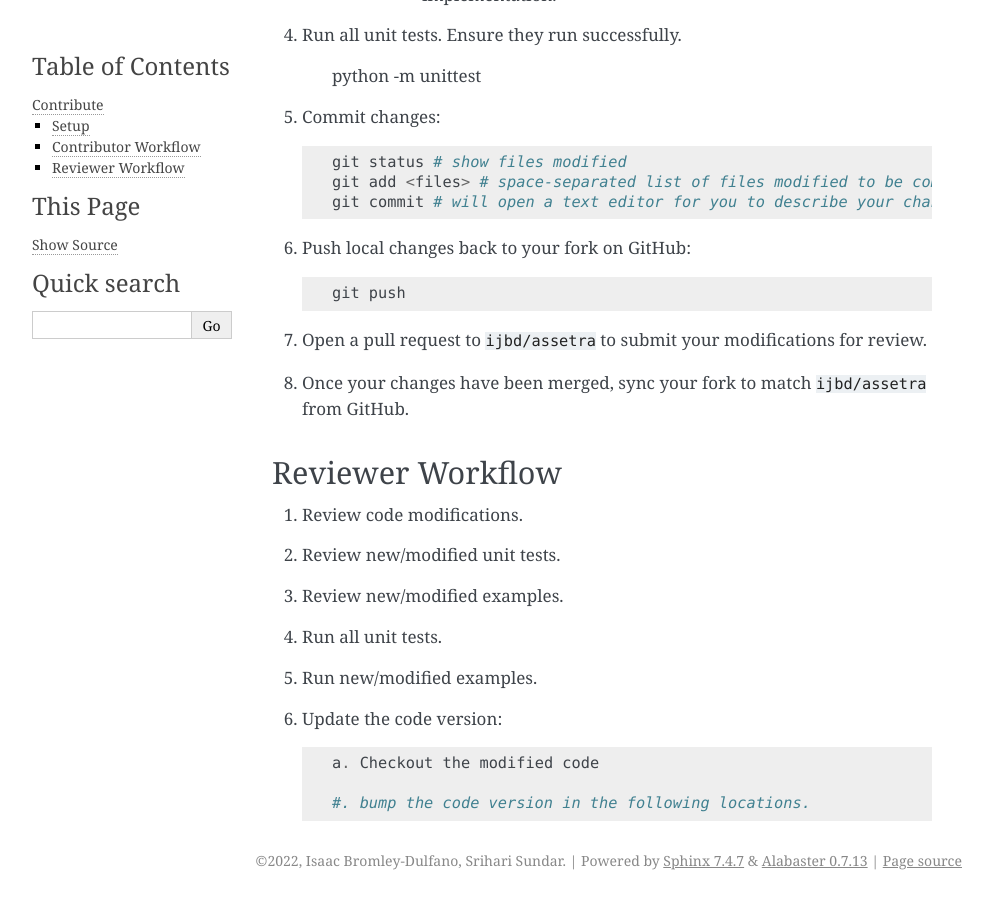
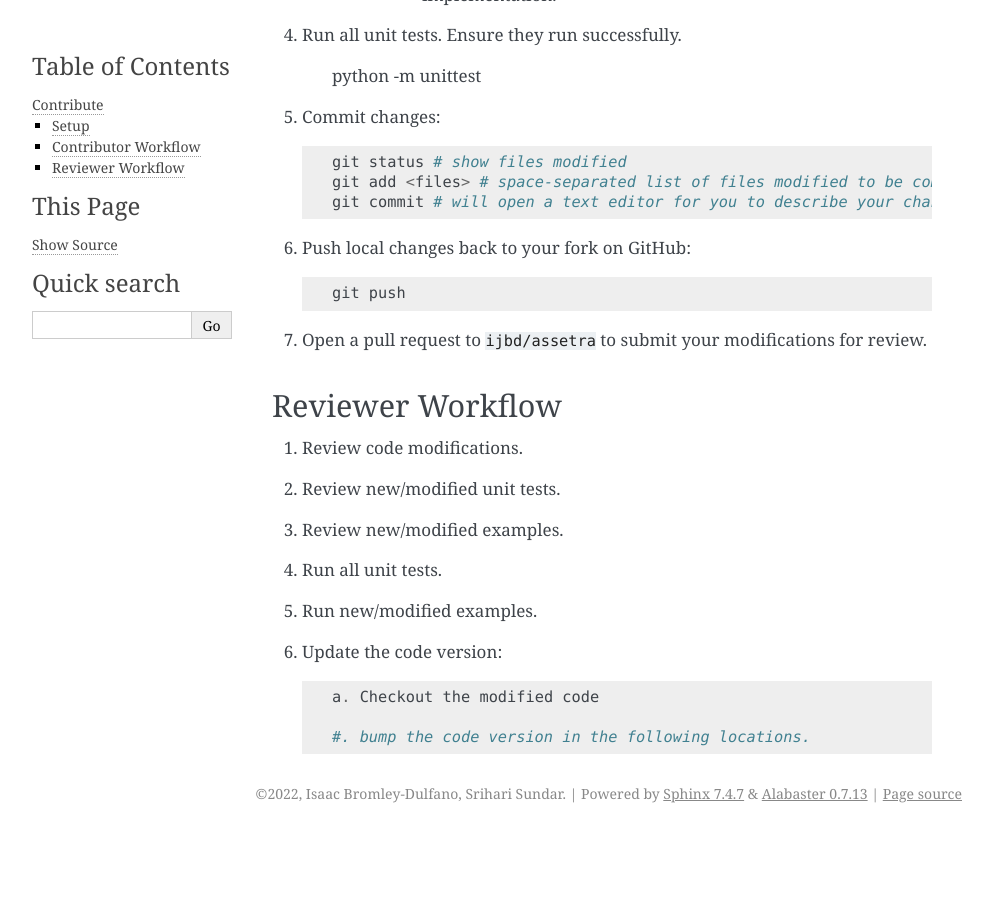
Before and after one commit to ijbd/assetra, a Sphinx documentation site: the page built from docs/contributing.rst, in a window 1280 px wide and 900 px high, scrolled down 2061 px. Shown: the whole window, without its empty margins (148-1141 px from the left). Built offline with Sphinx 7.4.7, drawn with Linux system fonts in a browser that asks for light colours; after the commit the page ends 2894 px from its top, so only the background shows below that.

Commit message:
Fix typo. (#39)
Co-authored-by: ijbd <ijbd@umich.edu>

```diff
--- a/docs/contributing.rst
+++ b/docs/contributing.rst
@@ -94,8 +94,6 @@ Contributor Workflow
 
 #. Open a pull request to :code:`ijbd/assetra` to submit your modifications for review.
 
-#. Once your changes have been merged, sync your fork to match :code:`ijbd/assetra` from GitHub.
-
 Reviewer Workflow
 -----------------
 
```
